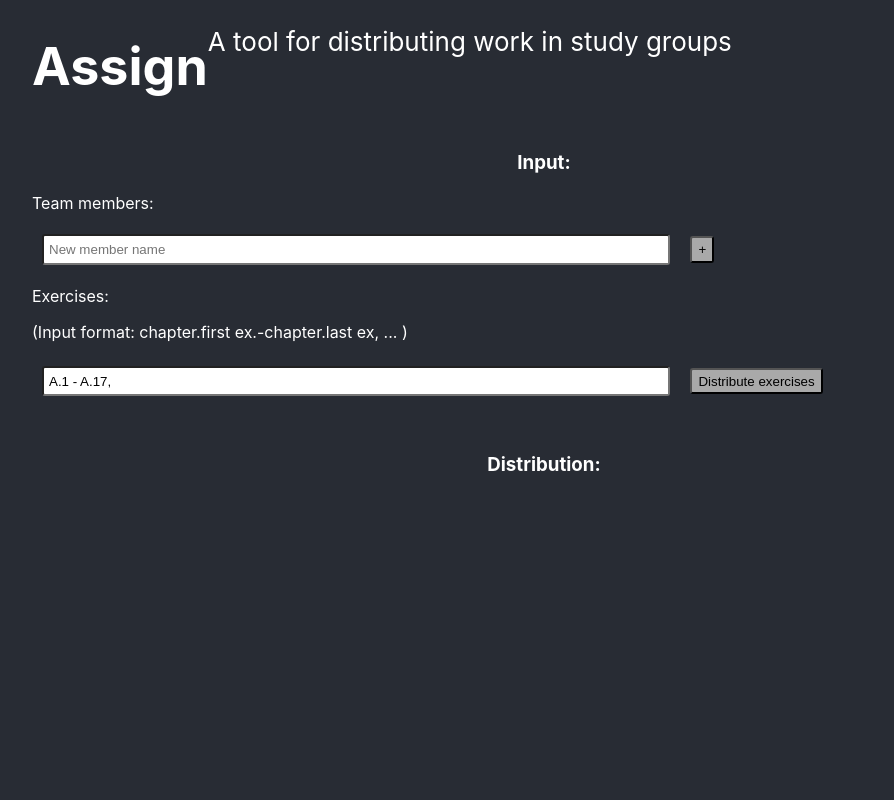
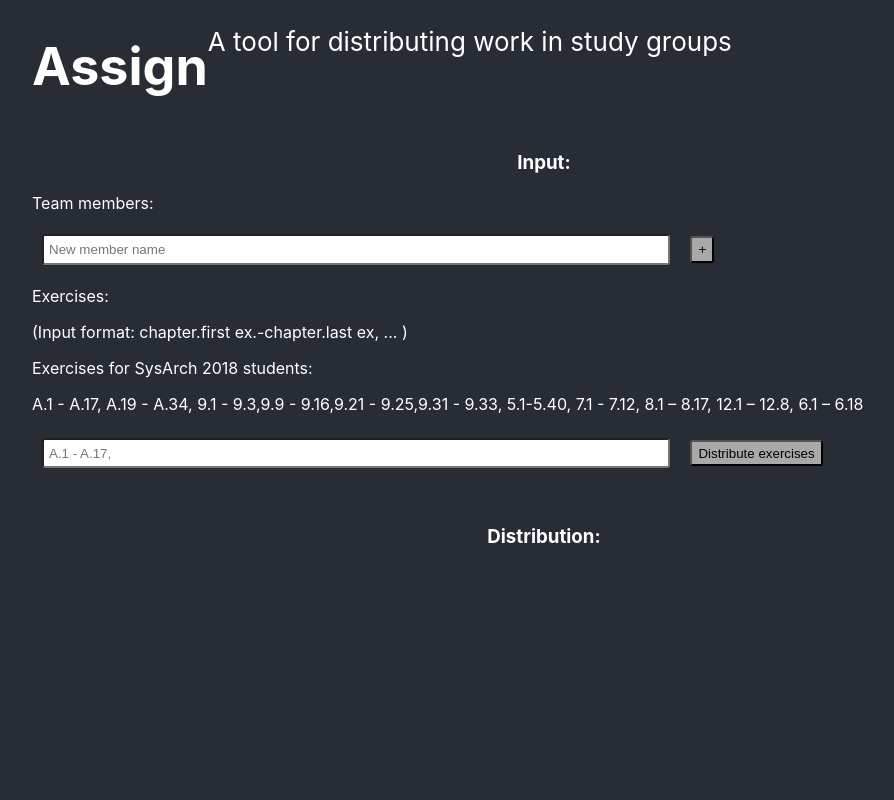
Before and after one commit to SergheiMihailov/assign, a React (Create React App) app: page / in a window 1280 px wide. Shown: the top 800 px of the page, without its empty margins (96-990 px from the left). Built offline with nearby package versions, Linux system fonts and the light colour scheme.

Commit message:
Possible to add single exercises

```diff
--- a/src/Distribution.js
+++ b/src/Distribution.js
@@ -28,7 +28,6 @@ class Distribution extends Component {
             Math.floor((i+1)*exercises.length/members.length)
           ).sort((a, b) => a - b)
         )
-
       }
     }
   }
--- a/src/Form.js
+++ b/src/Form.js
@@ -7,7 +7,7 @@ class Form extends Component {
     this.state = {
       members: [],
       newMember: '',
-      exesInput: "A.1 - A.17,",
+      exesInput: "",
       exesList: []
     }
   }
@@ -24,7 +24,10 @@ class Form extends Component {
         console.log(entry)
         let chapter = entry[0].split('.')[0]
         let firstEx = parseInt(entry[0].split('.')[1])
-        let lastEx = parseInt(entry[1].split('.')[1])
+        let lastEx = firstEx
+        if (entry.length > 1) {
+          lastEx = parseInt(entry[1].split('.')[1])
+        }
         let range = Array.from(Array(lastEx-firstEx+1).keys()).map((i) => i+firstEx)
         if (result.has(chapter)) {
           result.set(chapter, [...result.get(chapter), ...range])
@@ -115,6 +118,15 @@ class Form extends Component {
         </ul>
         <p> Exercises: </p>
         <p> (Input format: chapter.first ex.-chapter.last ex, ... ) </p>
+        <p> Exercises for SysArch 2018 students:</p>
+        <p>
+          A.1 - A.17, A.19 - A.34,
+          9.1 - 9.3,9.9 - 9.16,9.21 - 9.25,9.31 - 9.33,
+          5.1-5.40,
+          7.1 - 7.12,
+          8.1 – 8.17,
+          12.1 – 12.8,
+          6.1 – 6.18</p>
         <form onSubmit = {this.onSubmit.bind(this)}>
           <input
             placeholder="A.1 - A.17, "
```
